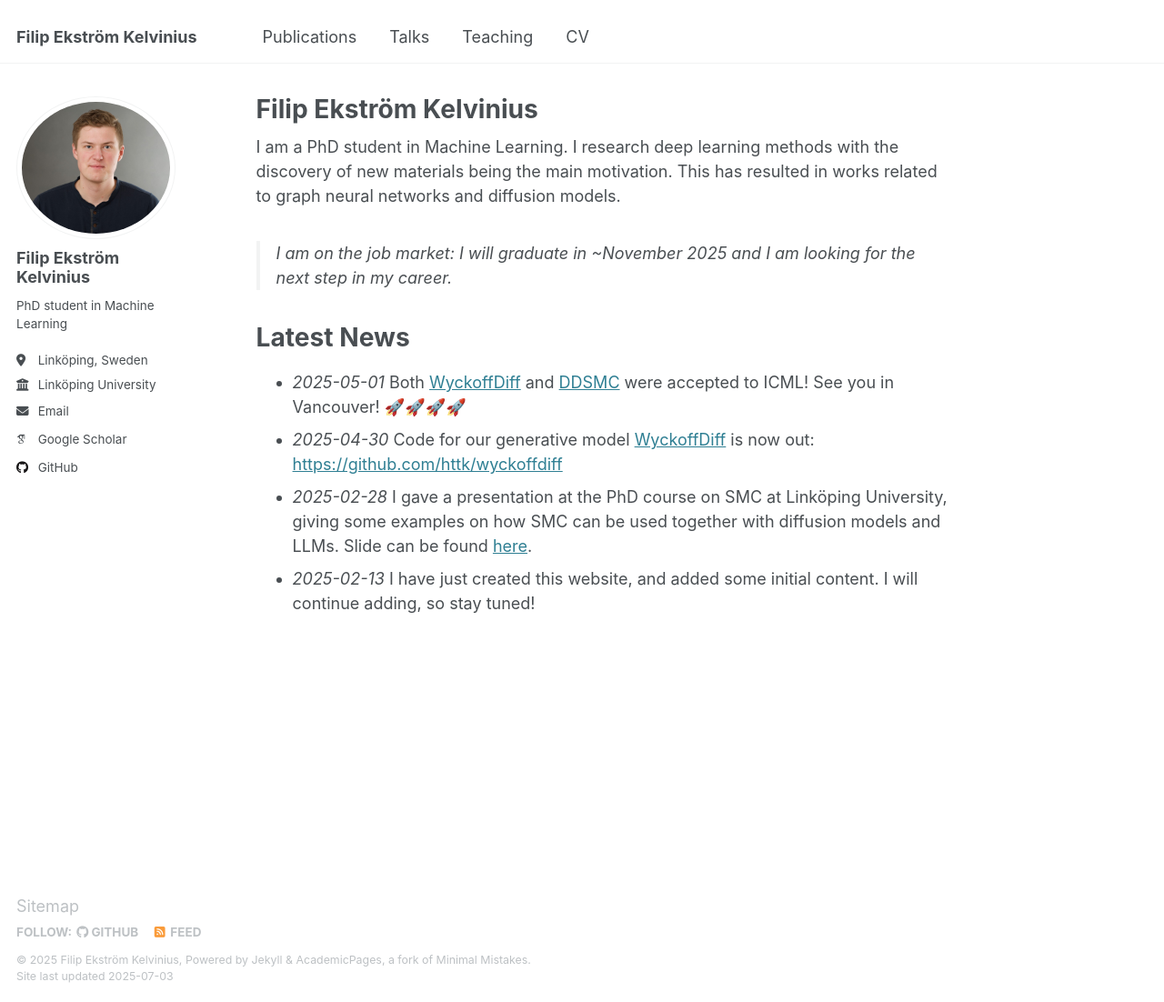
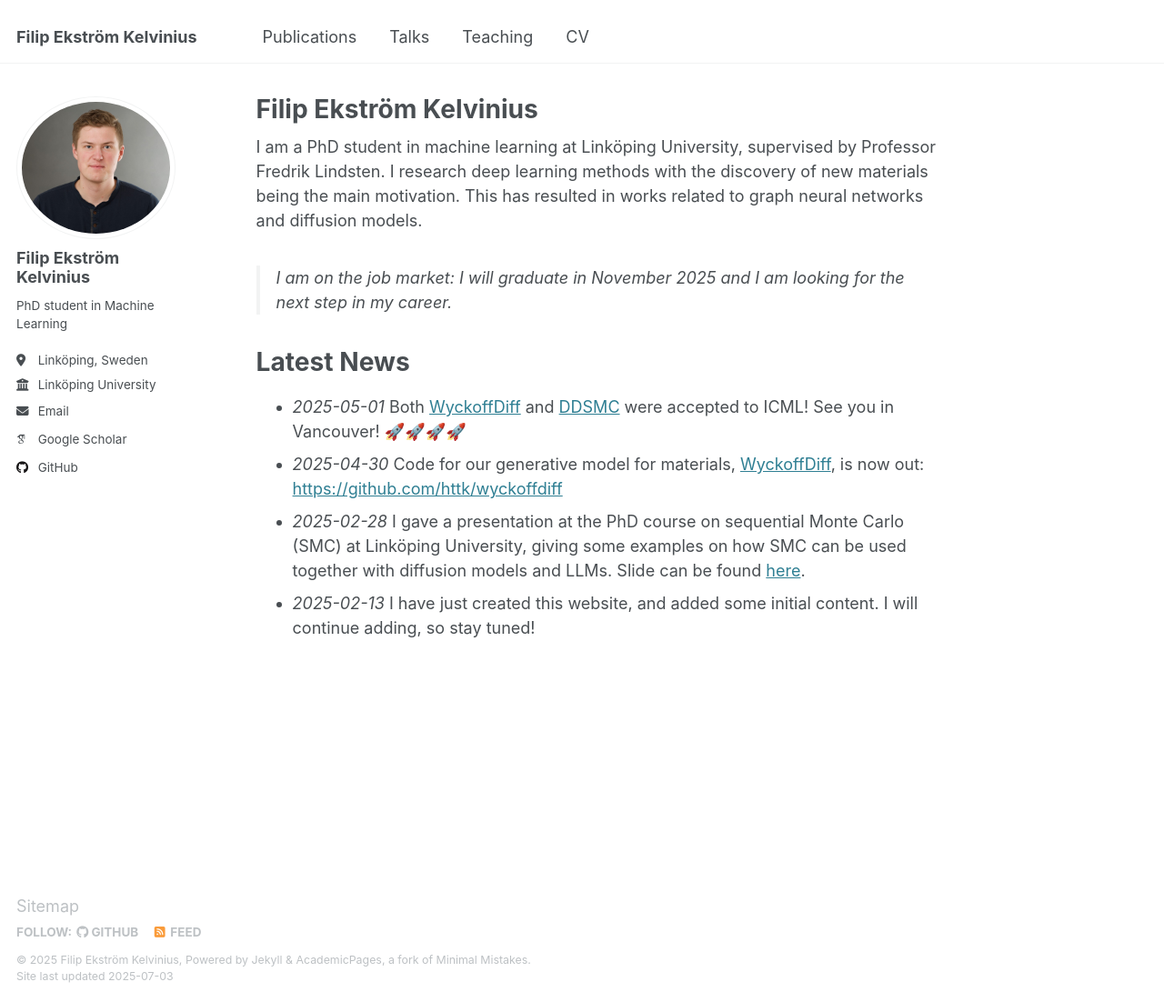
Before and after one commit to filipekstrm/filipekstrm.github.io, a Jekyll site: the page built from _pages/about.md, in a window 1280 px wide and 1102 px high. Shown: the whole window at 91% size. Built offline with Jekyll 4.4.1, drawn with Linux system fonts in a browser that asks for light colours; some web fonts are replaced.

Commit message:
Updated first page

```diff
--- a/_pages/about.md
+++ b/_pages/about.md
@@ -7,12 +7,12 @@ redirect_from:
   - /about.html
 ---
 
-I am a PhD student in Machine Learning. I research deep learning methods with the discovery of new materials being the main motivation. This has resulted in works related to graph neural networks and diffusion models.
+I am a PhD student in machine learning at Linköping University, supervised by Professor Fredrik Lindsten. I research deep learning methods with the discovery of new materials being the main motivation. This has resulted in works related to graph neural networks and diffusion models.
 
-> I am on the job market: I will graduate in ~November 2025 and I am looking for the next step in my career.
+> I am on the job market: I will graduate in November 2025 and I am looking for the next step in my career.
 
 # Latest News
 * *2025-05-01* Both [WyckoffDiff](https://arxiv.org/abs/2502.06485) and [DDSMC](https://arxiv.org/abs/2502.06379) were accepted to ICML! See you in Vancouver! 🚀🚀🚀🚀
-* *2025-04-30* Code for our generative model [WyckoffDiff](https://arxiv.org/abs/2502.06485) is now out: <https://github.com/httk/wyckoffdiff>
-* *2025-02-28* I gave a presentation at the PhD course on SMC at Linköping University, giving some examples on how SMC can be used together with diffusion models and LLMs. Slide can be found [here](https://www.ida.liu.se/divisions/stima/fokurser/smc2025/material/lectures/lecture17.pdf).
+* *2025-04-30* Code for our generative model for materials, [WyckoffDiff](https://arxiv.org/abs/2502.06485), is now out: <https://github.com/httk/wyckoffdiff>
+* *2025-02-28* I gave a presentation at the PhD course on sequential Monte Carlo (SMC) at Linköping University, giving some examples on how SMC can be used together with diffusion models and LLMs. Slide can be found [here](https://www.ida.liu.se/divisions/stima/fokurser/smc2025/material/lectures/lecture17.pdf).
 * *2025-02-13* I have just created this website, and added some initial content. I will continue adding, so stay tuned!
```
